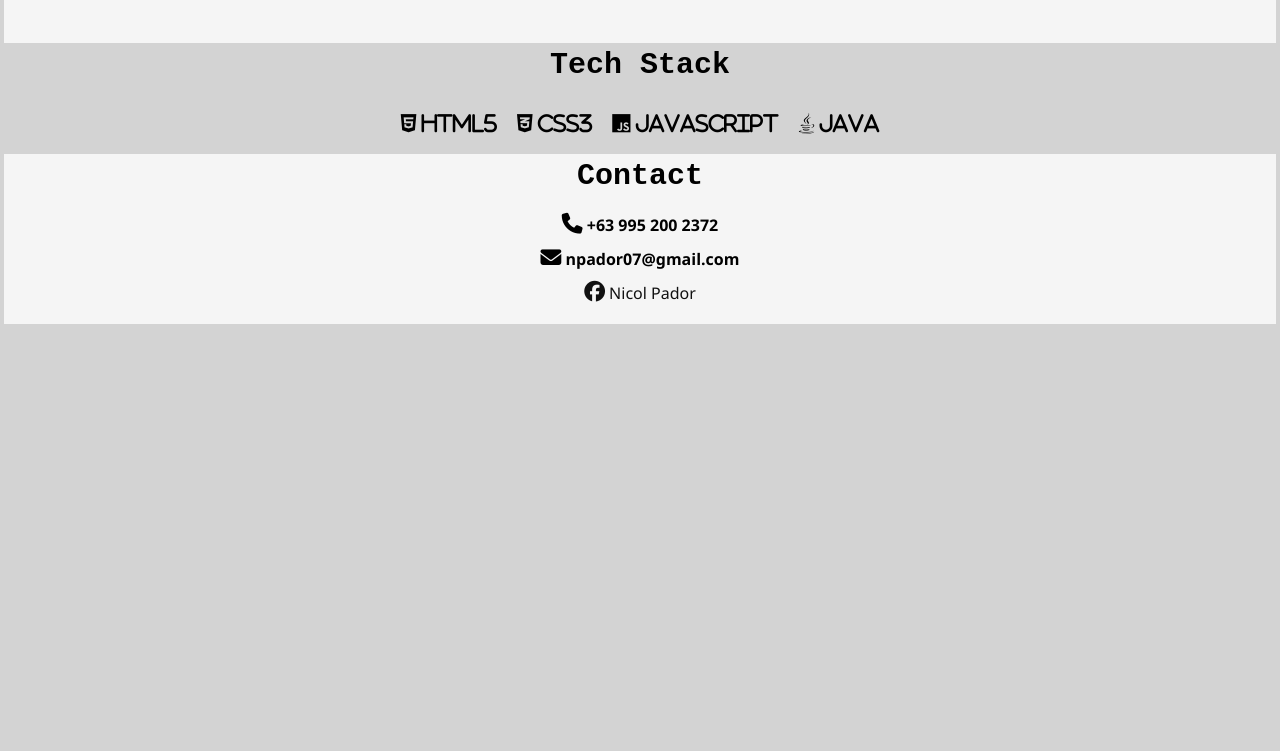
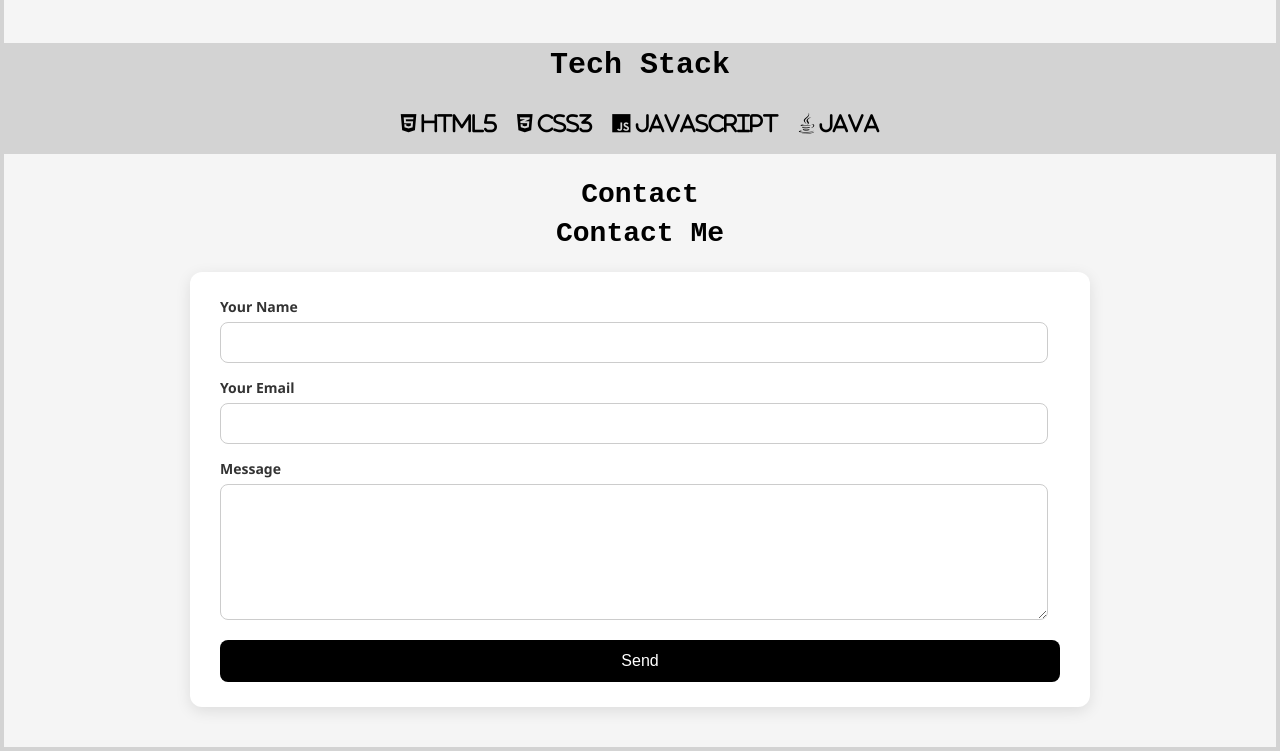
Before and after one commit to npador07/nicol-portfolio, a plain HTML site: page index.html in a window 1280 px wide. Shown: the part 557-1308 px from the top of the page. Before the commit the page ends 885 px from the top, so only its background shows below. Drawn offline with Linux system fonts and the light colour scheme.

Commit message:
fixed form
form ok

```diff
--- a/index.html
+++ b/index.html
@@ -114,20 +114,20 @@
         </section>
         <section id="contact" class="contact">
               <h1>Contact</h1>
+            <h1>Contact Me</h1>
+              <form id="contactForm "action="mailto:npador07@gmail.com" method="post" enctype="text/plain">
+    <label for="name">Your Name</label>
+    <input type="text" id="name" name="name" required>
 
-            <p>
-                <i class="fa-solid fa-phone"></i>
-                <strong>+63 995 200 2372</strong>
-            </p>
-            <p>
-                <i class="fa-solid fa-envelope"></i>
-                <strong>npador07@gmail.com</strong>
-            </p>
-            <p>
-                <a href="https://www.facebook.com/nicol.pador/" target="_blank">
-                <i class="fa-brands fa-facebook"></i> Nicol Pador
-                </a>
-            </p>
+    <label for="email">Your Email</label>
+    <input type="email" id="email" name="email" required>
+
+    <label for="message">Message</label>
+    <textarea id="message" name="message" rows="6" required></textarea>
+
+    <button type="submit">Send</button>
+  </form>
+
         </section>
         </div>
         <script src="script.js"></script>
--- a/script.js
+++ b/script.js
@@ -30,3 +30,33 @@ gridClick.forEach(gridClick => {
        console.log(fetchProjects());
     });
 }  );
+
+document.getElementById("contactForm").addEventListener("submit", function(event) {
+  event.preventDefault(); // stop form from auto-submitting
+
+  const name = document.getElementById("name").value.trim();
+  const email = document.getElementById("email").value.trim();
+  const message = document.getElementById("message").value.trim();
+
+  // Simple email regex
+  const emailRegex = /^[^\s@]+@[^\s@]+\.[^\s@]+$/;
+
+  if (name === "") {
+    alert("Please enter your name.");
+    return;
+  }
+
+  if (!emailRegex.test(email)) {
+    alert("Please enter a valid email address.");
+    return;
+  }
+
+  if (message === "") {
+    alert("Please enter a message.");
+    return;
+  }
+
+  // ✅ Passed validation → submit form
+  alert("Form submitted successfully!");
+  event.target.submit();
+});
--- a/styles.css
+++ b/styles.css
@@ -168,18 +168,68 @@ summary {
 }
 
 
-.contact{
-    padding-top: 5px;
-    text-align: center;
-    background-color: whitesmoke;
-    flex-direction: column;
-    gap: 0px;
-    filter: grayscale(100%);
-    color: #000;
-    }
-.contact p{
-    margin-top: -5px;
+.contact {
+  padding: 40px 20px;
+  background-color: whitesmoke;
+  text-align: center;
 }
-.contact a{
-    text-decoration: none;
+
+.contact h1 {
+  margin-top: -15px;
+  font-size: 28px;
+  font-weight: bold;
 }
+
+.contact form {
+  width: 100%;
+  max-width: 900px;
+  margin: 0 auto;
+  background: #fff;
+  padding: 25px 30px;
+  border-radius: 12px;
+  box-shadow: 0 4px 15px rgba(0,0,0,0.1);
+  text-align: left;
+  box-sizing: border-box;
+}
+.contact label {
+  display: block;
+  margin-bottom: 6px;
+  font-weight: 600;
+  font-size: 14px;
+  color: #333;
+}
+
+.contact input,
+.contact textarea {
+  width: 95%;
+  padding: 10px 14px;
+  margin-bottom: 15px;
+  border: 1px solid #ccc;
+  border-radius: 8px;
+  font-size: 14px;
+  font-family: inherit;
+  transition: border 0.3s, box-shadow 0.3s;
+}
+
+.contact input:focus,
+.contact textarea:focus {
+  border-color: #333;
+  box-shadow: 0 0 4px rgba(0,0,0,0.2);
+  outline: none;
+}
+
+.contact button {
+  width: 100%;
+  padding: 12px;
+  background: black;
+  color: white;
+  border: none;
+  border-radius: 8px;
+  font-size: 16px;
+  cursor: pointer;
+  transition: background 0.3s;
+}
+
+.contact button:hover {
+  background: red;
+}
```
